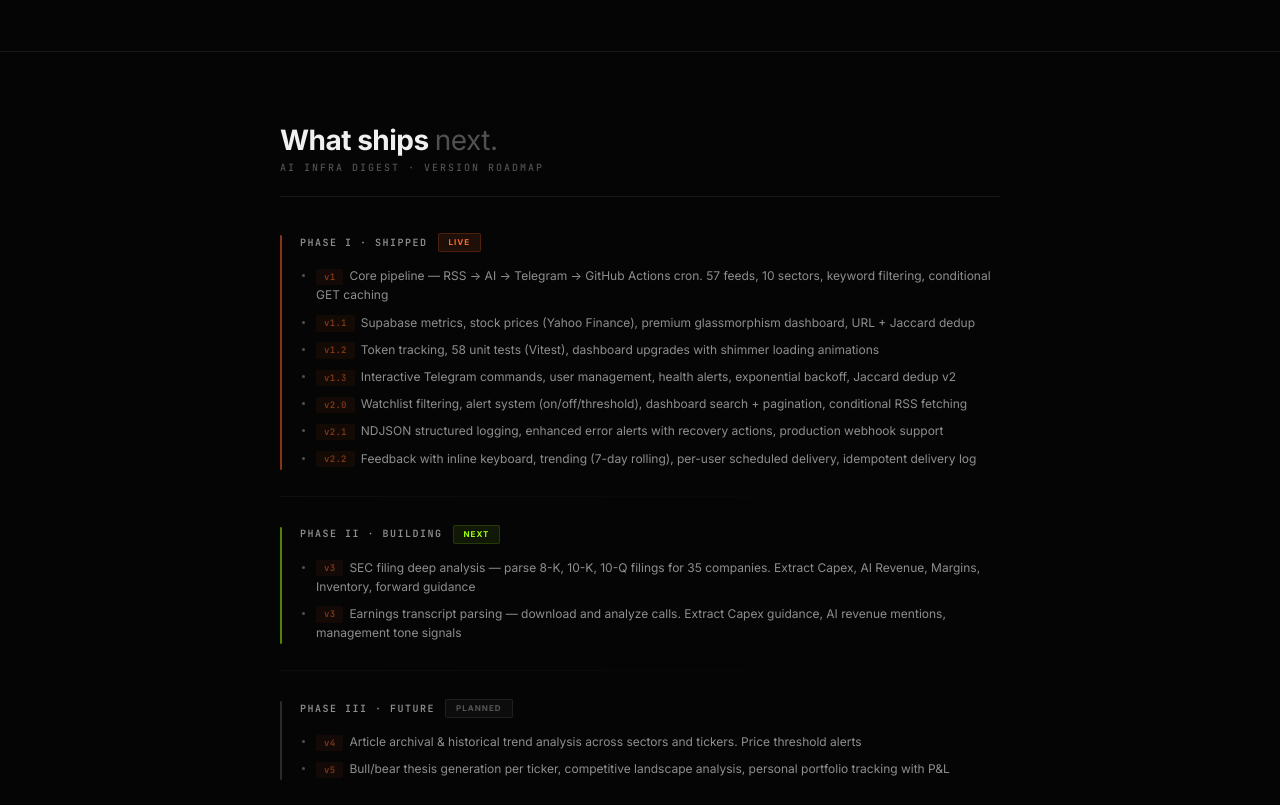
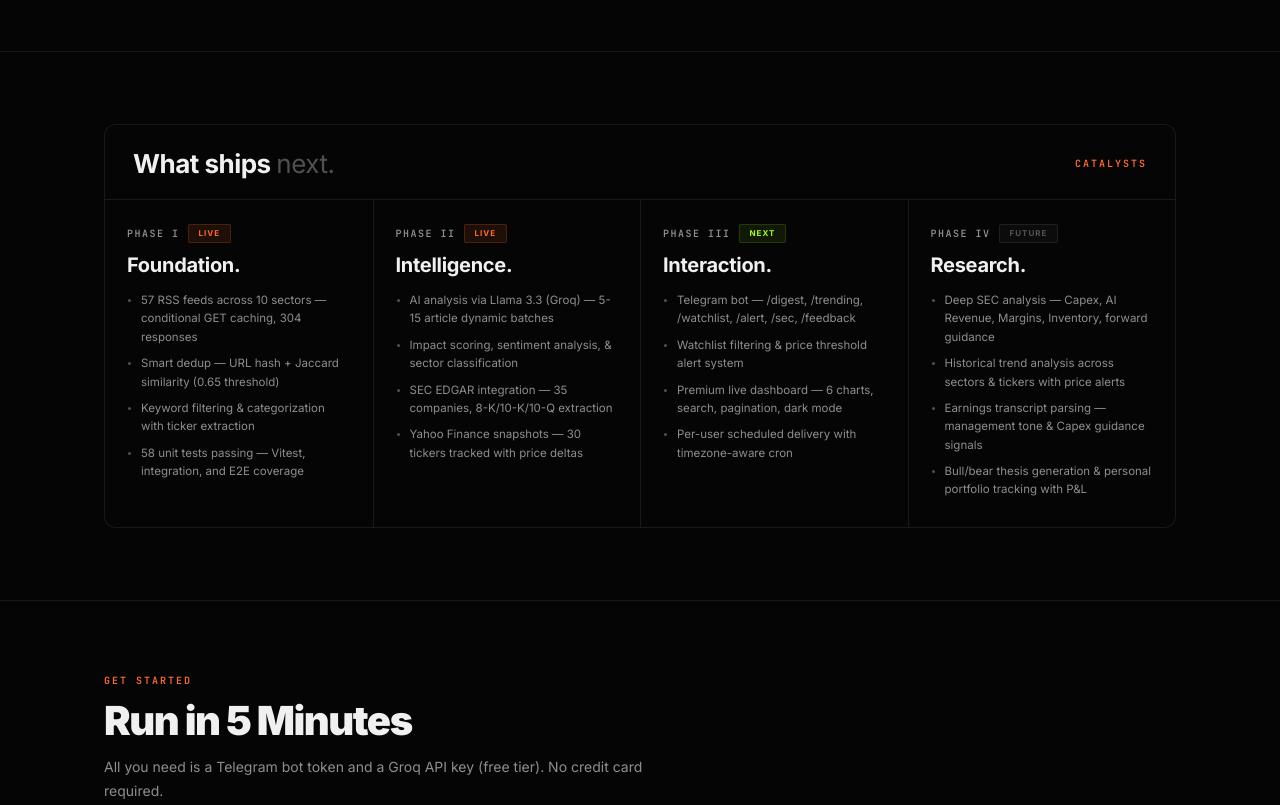
Before and after one commit to ixtaqq/ai-infra-digest, a website: page website/index.html in a window 1280 px wide. Shown: the part 3260-4065 px from the top of the page. Drawn offline with Linux system fonts and the light colour scheme.

Commit message:
Redesign roadmap to 4-column horizontal layout: Foundation, Intelligence, Interaction, Research phases with bordered container, vertical dividers, orange/green hover glow

```diff
--- a/website/index.html
+++ b/website/index.html
@@ -406,70 +406,88 @@
     }
     .tech-chip .chip-icon { font-size: 13px; }
 
-    /* ─── Roadmap ── */
-    .roadmap {
-      max-width: 720px;
-      width: 100%;
-      margin: 0 auto;
+    /* ─── Roadmap (4-column horizontal) ── */
+    .roadmap-wrap {
+      border: 1px solid var(--border);
+      border-radius: var(--radius);
+      background: var(--bg);
+      overflow: hidden;
     }
-    .roadmap-header {
-      margin-bottom: 36px;
-      padding-bottom: 20px;
-      text-align: left;
+    .roadmap-top {
+      display: flex;
+      align-items: center;
+      justify-content: space-between;
+      padding: 24px 28px 20px;
       border-bottom: 1px solid var(--border);
     }
-    .roadmap-header h2 {
-      font-size: clamp(20px, 3vw, 28px);
+    .roadmap-top h2 {
+      font-size: clamp(20px, 2.5vw, 26px);
       font-weight: 700;
       letter-spacing: -0.5px;
       color: var(--text);
       line-height: 1.15;
-      margin-bottom: 4px;
     }
-    .roadmap-header h2 span { color: var(--text-muted); font-weight: 400; }
-    .roadmap-header .sub {
+    .roadmap-top h2 span { color: var(--text-muted); font-weight: 400; }
+    .roadmap-top .catalyst-label {
+      font-family: 'JetBrains Mono', monospace;
       font-size: 10px;
-      font-weight: 500;
+      font-weight: 600;
       letter-spacing: 2px;
+      color: var(--accent);
       text-transform: uppercase;
-      color: var(--text-muted);
-      font-family: 'JetBrains Mono', monospace;
+      flex-shrink: 0;
     }
-    .phase {
-      margin-top: 28px;
-      padding-left: 20px;
+
+    .roadmap-grid {
+      display: grid;
+      grid-template-columns: repeat(4, 1fr);
+      gap: 0;
+    }
+    .roadmap-grid > * + * {
+      border-left: 1px solid var(--border);
+    }
+
+    .phase-card {
+      padding: 24px 22px;
       position: relative;
-      text-align: left;
+      transition: all 0.3s var(--transition);
     }
-    .phase::before {
+    .phase-card:hover {
+      background: rgba(255,107,44,0.02);
+    }
+    .phase-card::after {
       content: '';
       position: absolute;
-      left: 0; top: 2px; bottom: 2px;
-      width: 1.5px;
-      border-radius: 2px;
-      opacity: 0.5;
+      inset: 0;
+      opacity: 0;
       transition: opacity 0.3s;
+      border-radius: var(--radius);
+      pointer-events: none;
+      box-shadow: inset 0 0 0 1px transparent;
     }
-    .phase:hover::before { opacity: 1; }
-    .phase.status-live::before { background: var(--accent); box-shadow: 0 0 8px rgba(255,107,44,0.2); }
-    .phase.status-building::before { background: var(--accent2); box-shadow: 0 0 8px rgba(163,255,18,0.15); }
-    .phase.status-future::before { background: var(--text-muted); }
-    .phase-top {
+    .phase-card.status-live::after { box-shadow: inset 0 0 0 1px rgba(255,107,44,0.3); }
+    .phase-card.status-live:hover::after { opacity: 1; box-shadow: inset 0 0 0 1px rgba(255,107,44,0.5), 0 0 30px rgba(255,107,44,0.06); }
+    .phase-card.status-next::after { box-shadow: inset 0 0 0 1px rgba(163,255,18,0.2); }
+    .phase-card.status-next:hover::after { opacity: 1; box-shadow: inset 0 0 0 1px rgba(163,255,18,0.4), 0 0 30px rgba(163,255,18,0.05); }
+    .phase-card.status-future::after { box-shadow: inset 0 0 0 1px rgba(255,255,255,0.06); }
+    .phase-card.status-future:hover::after { opacity: 1; box-shadow: inset 0 0 0 1px rgba(255,255,255,0.12), 0 0 20px rgba(255,255,255,0.02); }
+
+    .phase-card .phase-top {
       display: flex;
       align-items: center;
-      gap: 10px;
+      gap: 8px;
       flex-wrap: wrap;
       margin-bottom: 10px;
     }
-    .phase-title {
+    .phase-card .phase-num {
+      font-family: 'JetBrains Mono', monospace;
       font-size: 10px;
       font-weight: 600;
       letter-spacing: 1.5px;
       text-transform: uppercase;
       color: var(--text-dim);
-      font-family: 'JetBrains Mono', monospace;
     }
-    .badge {
+    .phase-card .badge {
       display: inline-block;
       font-size: 8px;
       font-weight: 700;
@@ -478,57 +496,70 @@
       padding: 2px 10px;
       border-radius: 2px;
     }
-    .badge-live { background: rgba(255,107,44,0.1); color: var(--accent); border: 1px solid rgba(255,107,44,0.2); }
-    .badge-building { background: rgba(163,255,18,0.08); color: var(--accent2); border: 1px solid rgba(163,255,18,0.15); }
-    .badge-future { background: rgba(255,255,255,0.03); color: var(--text-muted); border: 1px solid var(--border); }
-    .feature-list { list-style: none; margin: 0; padding: 0; }
-    .feature-list li {
-      font-size: 12px;
+    .phase-card .badge-live {
+      background: rgba(255,107,44,0.1);
+      color: var(--accent);
+      border: 1px solid rgba(255,107,44,0.2);
+    }
+    .phase-card .badge-next {
+      background: rgba(163,255,18,0.08);
+      color: var(--accent2);
+      border: 1px solid rgba(163,255,18,0.15);
+    }
+    .phase-card .badge-future {
+      background: rgba(255,255,255,0.03);
+      color: var(--text-muted);
+      border: 1px solid var(--border);
+    }
+
+    .phase-card .phase-title-text {
+      font-size: 20px;
+      font-weight: 700;
+      letter-spacing: -0.3px;
+      color: var(--text);
+      margin-bottom: 10px;
+      line-height: 1.2;
+    }
+
+    .phase-card .feature-list {
+      list-style: none;
+      margin: 0;
+      padding: 0;
+    }
+    .phase-card .feature-list li {
+      font-size: 11.5px;
       font-weight: 400;
       color: var(--text-dim);
-      padding: 4px 0 4px 16px;
+      padding: 4px 0 4px 14px;
       position: relative;
       line-height: 1.6;
       transition: color 0.2s;
     }
-    .feature-list li:hover { color: var(--text); }
-    .feature-list li::before {
+    .phase-card .feature-list li:hover { color: var(--text); }
+    .phase-card .feature-list li::before {
       content: '';
       position: absolute;
-      left: 2px;
+      left: 1px;
       top: 12px;
       width: 3px;
       height: 3px;
       border-radius: 50%;
       background: var(--text-muted);
     }
-    .feature-list li .version-tag {
-      display: inline-block;
-      font-size: 9px;
-      font-weight: 500;
-      letter-spacing: 0.3px;
-      padding: 1px 8px;
-      border-radius: 2px;
-      background: rgba(255,107,44,0.06);
-      color: rgba(255,107,44,0.5);
-      margin-right: 6px;
-      vertical-align: middle;
-      font-family: 'JetBrains Mono', monospace;
-      transition: background 0.2s, color 0.2s;
+
+    /* ─── Responsive ── */
+    @media (max-width: 900px) {
+      .roadmap-grid { grid-template-columns: repeat(2, 1fr); }
+      .roadmap-grid > *:nth-child(2) { border-left: none; }
+      .roadmap-grid > *:nth-child(1),
+      .roadmap-grid > *:nth-child(2) { border-bottom: 1px solid var(--border); }
     }
-    .feature-list li:hover .version-tag {
-      background: rgba(255,107,44,0.1);
-      color: var(--accent);
-    }
-    .phase-divider {
-      margin: 24px 0 4px 0;
-      border: 0;
-      height: 1px;
-      background: linear-gradient(to right, rgba(255,255,255,0.04), transparent);
-    }
-    @media (max-width: 600px) {
-      .phase { padding-left: 14px; margin-top: 24px; }
-      .feature-list li { font-size: 11px; padding-left: 12px; }
+    @media (max-width: 560px) {
+      .roadmap-grid { grid-template-columns: 1fr; }
+      .roadmap-grid > * { border-left: none !important; }
+      .roadmap-grid > * + * { border-top: 1px solid var(--border); }
+      .roadmap-top { flex-direction: column; align-items: flex-start; gap: 6px; }
+      .phase-card { padding: 20px 18px; }
     }
 
     /* ─── Terminal Block ── */
@@ -911,53 +942,73 @@
 
   <!-- Roadmap -->
   <section id="roadmap">
-    <div class="container section-center">
-      <div class="roadmap animate">
-        <div class="roadmap-header">
+    <div class="container">
+      <div class="roadmap-wrap animate">
+        <div class="roadmap-top">
           <h2>What ships <span>next.</span></h2>
-          <div class="sub">AI Infra Digest · Version Roadmap</div>
+          <span class="catalyst-label">Catalysts</span>
         </div>
 
-        <div class="phase status-live">
+        <div class="roadmap-grid">
+          <!-- Phase I -->
+          <div class="phase-card status-live delay-1">
             <div class="phase-top">
-            <span class="phase-title">Phase I · Shipped</span>
+              <span class="phase-num">Phase I</span>
               <span class="badge badge-live">Live</span>
             </div>
+            <div class="phase-title-text">Foundation.</div>
             <ul class="feature-list">
-            <li><span class="version-tag">v1</span>Core pipeline — RSS → AI → Telegram → GitHub Actions cron. 57 feeds, 10 sectors, keyword filtering, conditional GET caching</li>
-            <li><span class="version-tag">v1.1</span>Supabase metrics, stock prices (Yahoo Finance), premium glassmorphism dashboard, URL + Jaccard dedup</li>
-            <li><span class="version-tag">v1.2</span>Token tracking, 58 unit tests (Vitest), dashboard upgrades with shimmer loading animations</li>
-            <li><span class="version-tag">v1.3</span>Interactive Telegram commands, user management, health alerts, exponential backoff, Jaccard dedup v2</li>
-            <li><span class="version-tag">v2.0</span>Watchlist filtering, alert system (on/off/threshold), dashboard search + pagination, conditional RSS fetching</li>
-            <li><span class="version-tag">v2.1</span>NDJSON structured logging, enhanced error alerts with recovery actions, production webhook support</li>
-            <li><span class="version-tag">v2.2</span>Feedback with inline keyboard, trending (7-day rolling), per-user scheduled delivery, idempotent delivery log</li>
+              <li>57 RSS feeds across 10 sectors — conditional GET caching, 304 responses</li>
+              <li>Smart dedup — URL hash + Jaccard similarity (0.65 threshold)</li>
+              <li>Keyword filtering &amp; categorization with ticker extraction</li>
+              <li>58 unit tests passing — Vitest, integration, and E2E coverage</li>
             </ul>
           </div>
 
-        <hr class="phase-divider" />
-
-        <div class="phase status-building">
+          <!-- Phase II -->
+          <div class="phase-card status-live delay-2">
             <div class="phase-top">
-            <span class="phase-title">Phase II · Building</span>
-            <span class="badge badge-building">Next</span>
+              <span class="phase-num">Phase II</span>
+              <span class="badge badge-live">Live</span>
             </div>
+            <div class="phase-title-text">Intelligence.</div>
             <ul class="feature-list">
-            <li><span class="version-tag">v3</span>SEC filing deep analysis — parse 8-K, 10-K, 10-Q filings for 35 companies. Extract Capex, AI Revenue, Margins, Inventory, forward guidance</li>
-            <li><span class="version-tag">v3</span>Earnings transcript parsing — download and analyze calls. Extract Capex guidance, AI revenue mentions, management tone signals</li>
+              <li>AI analysis via Llama 3.3 (Groq) — 5-15 article dynamic batches</li>
+              <li>Impact scoring, sentiment analysis, &amp; sector classification</li>
+              <li>SEC EDGAR integration — 35 companies, 8-K/10-K/10-Q extraction</li>
+              <li>Yahoo Finance snapshots — 30 tickers tracked with price deltas</li>
             </ul>
           </div>
 
-        <hr class="phase-divider" />
+          <!-- Phase III -->
+          <div class="phase-card status-next delay-2">
+            <div class="phase-top">
+              <span class="phase-num">Phase III</span>
+              <span class="badge badge-next">Next</span>
+            </div>
+            <div class="phase-title-text">Interaction.</div>
+            <ul class="feature-list">
+              <li>Telegram bot — /digest, /trending, /watchlist, /alert, /sec, /feedback</li>
+              <li>Watchlist filtering &amp; price threshold alert system</li>
+              <li>Premium live dashboard — 6 charts, search, pagination, dark mode</li>
+              <li>Per-user scheduled delivery with timezone-aware cron</li>
+            </ul>
+          </div>
 
-        <div class="phase status-future">
+          <!-- Phase IV -->
+          <div class="phase-card status-future delay-3">
             <div class="phase-top">
-            <span class="phase-title">Phase III · Future</span>
-            <span class="badge badge-future">Planned</span>
+              <span class="phase-num">Phase IV</span>
+              <span class="badge badge-future">Future</span>
             </div>
+            <div class="phase-title-text">Research.</div>
             <ul class="feature-list">
-            <li><span class="version-tag">v4</span>Article archival &amp; historical trend analysis across sectors and tickers. Price threshold alerts</li>
-            <li><span class="version-tag">v5</span>Bull/bear thesis generation per ticker, competitive landscape analysis, personal portfolio tracking with P&amp;L</li>
+              <li>Deep SEC analysis — Capex, AI Revenue, Margins, Inventory, forward guidance</li>
+              <li>Historical trend analysis across sectors &amp; tickers with price alerts</li>
+              <li>Earnings transcript parsing — management tone &amp; Capex guidance signals</li>
+              <li>Bull/bear thesis generation &amp; personal portfolio tracking with P&amp;L</li>
             </ul>
+          </div>
         </div>
       </div>
     </div>
```
Lines whose indentation alone changed are shown as unchanged.
